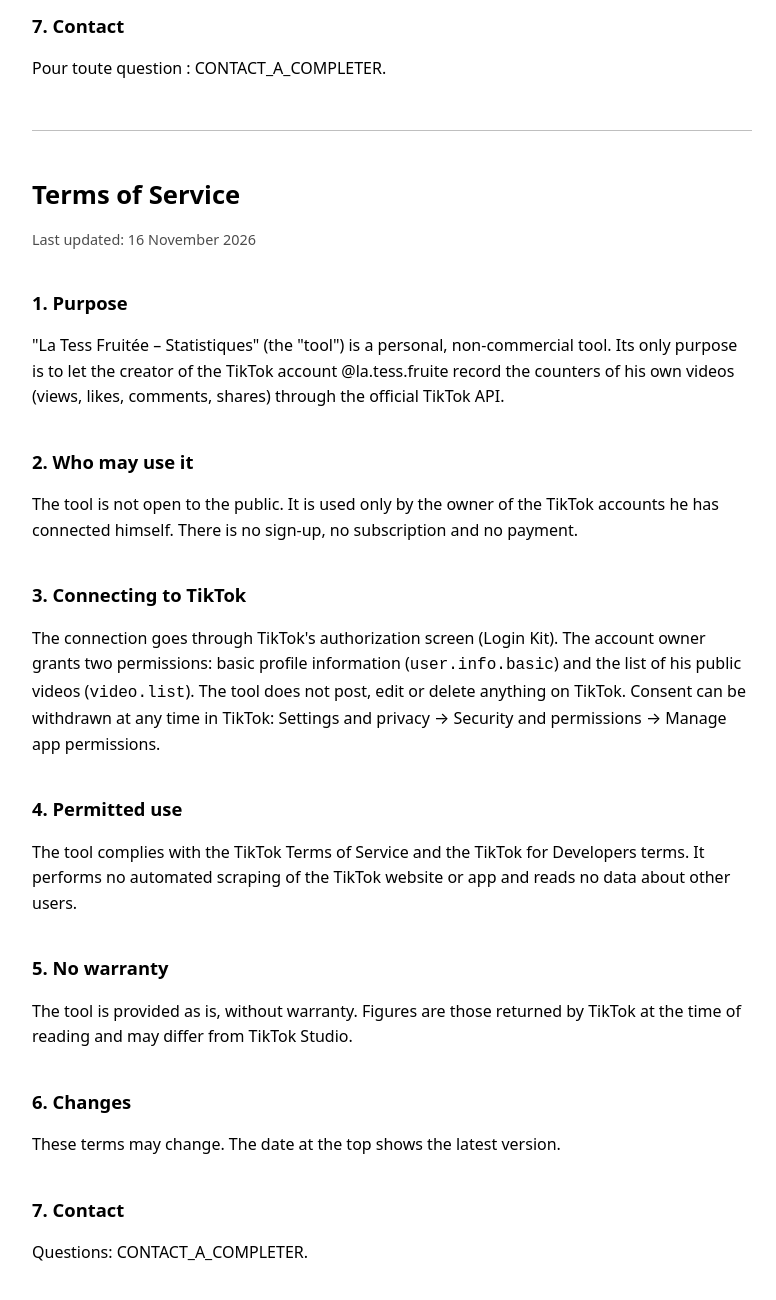
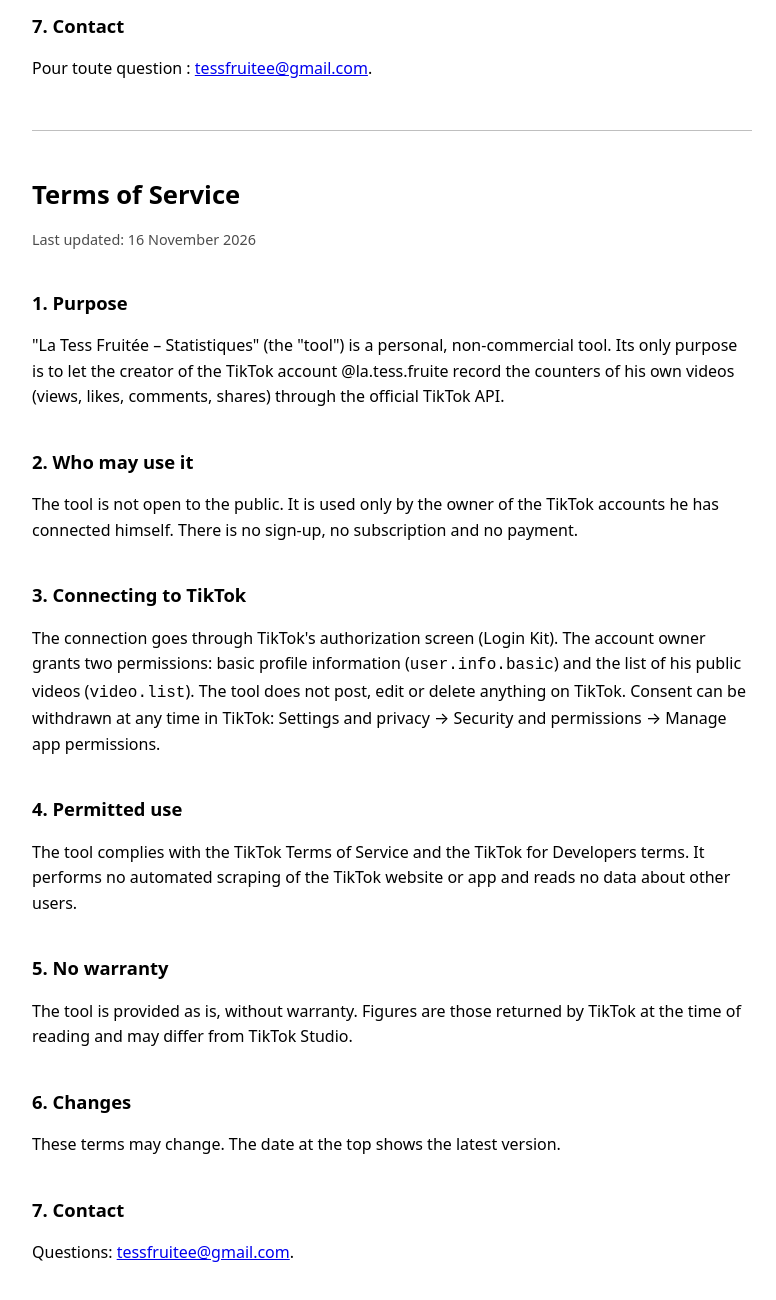
Before and after one commit to Matthias774/tess-fruitee-legal, a plain HTML site: page conditions.html in a window 1280 px wide. Shown: the part 1145-2445 px from the top of the page, without its empty margins (248-1024 px from the left). Drawn offline with Linux system fonts and the light colour scheme.

Commit message:
Adresse de contact

```diff
--- a/conditions.html
+++ b/conditions.html
@@ -40,7 +40,7 @@
   <p>Ces conditions peuvent évoluer. La date en haut de page indique la dernière version.</p>
 
   <h2>7. Contact</h2>
-  <p>Pour toute question : <span class="contact">CONTACT_A_COMPLETER</span>.</p>
+  <p>Pour toute question : <a href="mailto:tessfruitee@gmail.com">tessfruitee@gmail.com</a>.</p>
 
   <hr>
 
@@ -75,7 +75,7 @@
   <p>These terms may change. The date at the top shows the latest version.</p>
 
   <h2>7. Contact</h2>
-  <p>Questions: <span class="contact">CONTACT_A_COMPLETER</span>.</p>
+  <p>Questions: <a href="mailto:tessfruitee@gmail.com">tessfruitee@gmail.com</a>.</p>
   </div>
 </main>
 </body>
```
Also changed, not shown: confidentialite.html (+2 -2 lines).
